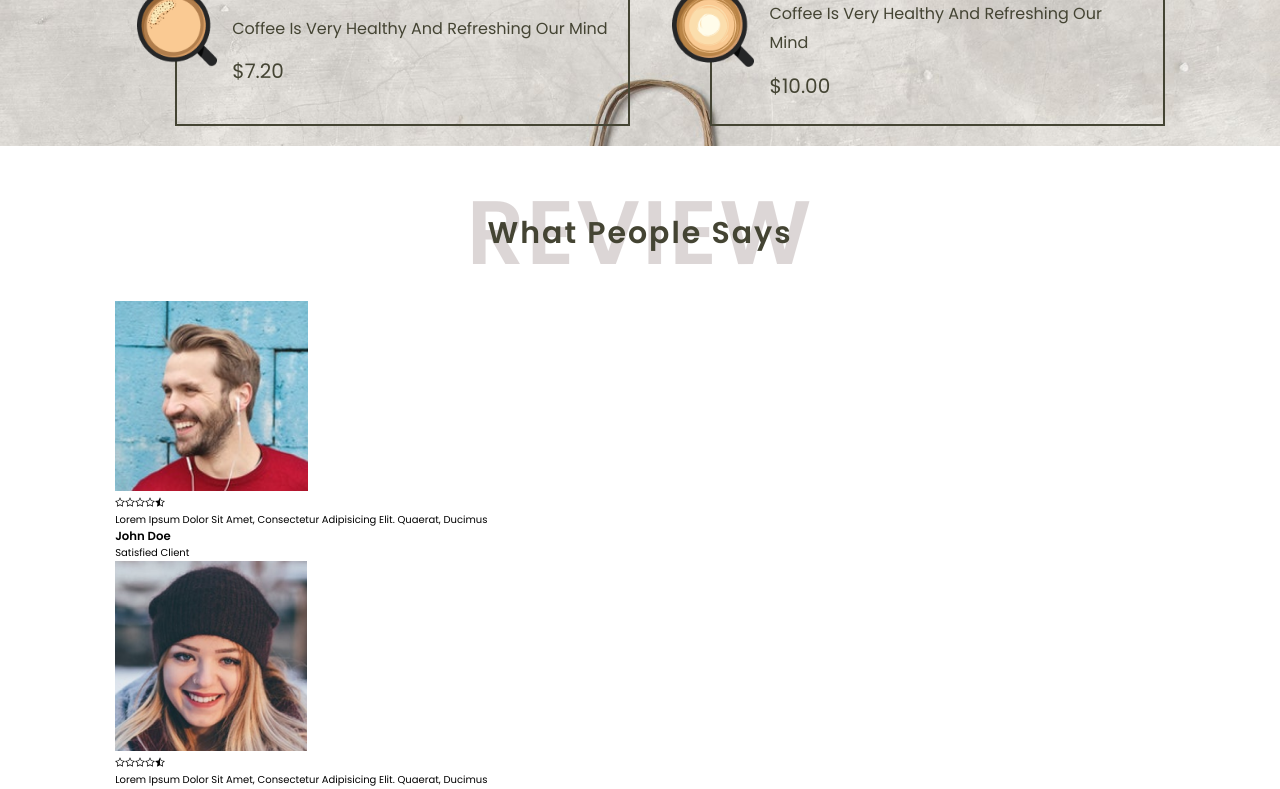
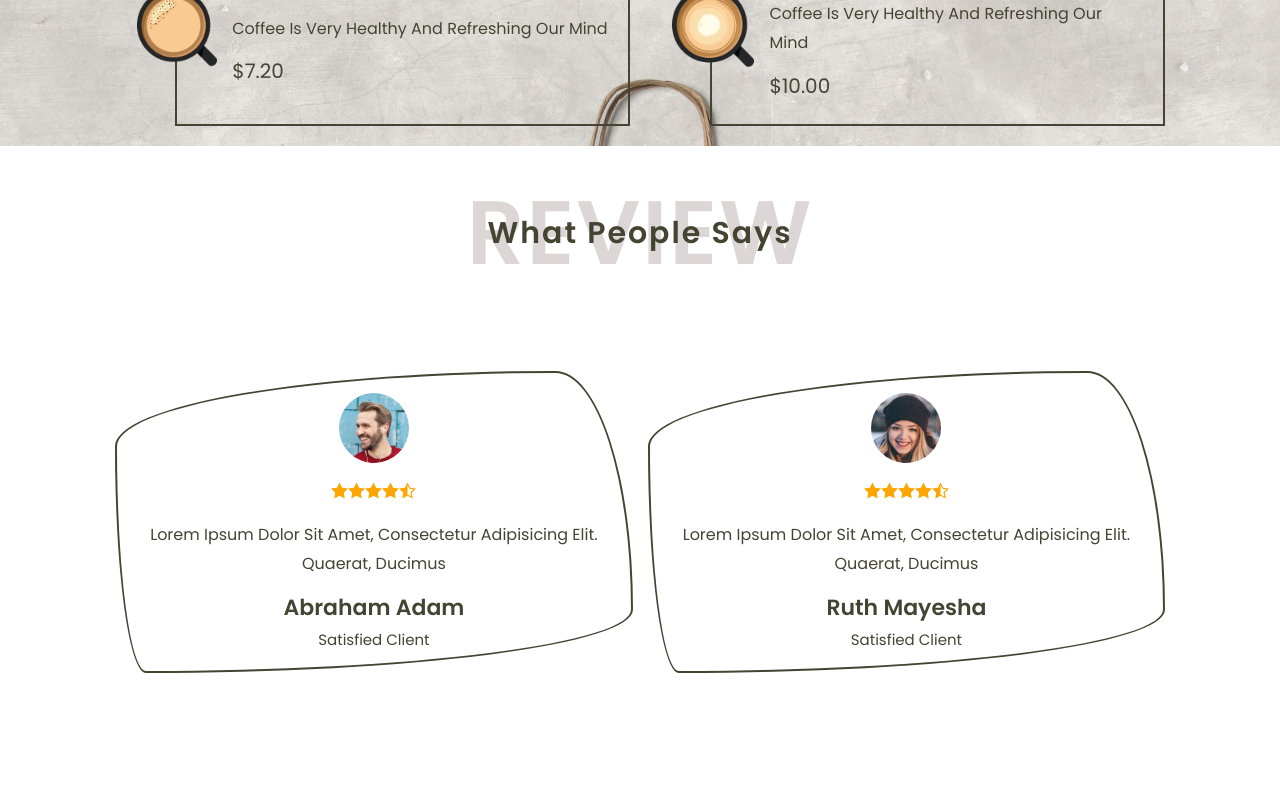
Before and after one commit to Raihanhn/Coffee_Shop, a React (Vite) app: page / in a window 1280 px wide. Shown: the part 2000-2789 px from the top of the page. After the commit the page ends 2763 px from the top, so only its background shows below. Built offline with nearby package versions, Linux system fonts and the light colour scheme.

Commit message:
13th commit

```diff
--- a/package.json
+++ b/package.json
@@ -11,7 +11,8 @@
   "dependencies": {
     "react": "^18.2.0",
     "react-dom": "^18.2.0",
-    "react-icons": "^4.7.1"
+    "react-icons": "^4.7.1",
+    "swiper": "^8.4.5"
   },
   "devDependencies": {
     "@types/react": "^18.0.26",
--- a/src/App.css
+++ b/src/App.css
@@ -305,9 +305,52 @@ section{
 
 
 
-/* --------------------------------REVIEW START-------------------------------- */
 
 
+/* --------------------------------REVIEW START-------------------------------- */
+.review .review-slider{
+  padding: 7rem 0;
+}
+
+.review .review-slider .box{
+  border: var(--border);
+  border-radius: 85% 15% 94% 6% / 25% 79% 21% 75% ;
+  text-align: center;
+  position: relative;
+  z-index: 0;
+  padding: 2rem;
+}
+
+.review .review-slider .box img{
+  height: 7rem;
+  width: 7rem;
+  border-radius: 50%;
+  margin-bottom: .7rem;
+}
+
+.review .review-slider .box .stars{
+  padding: .5rem 0;
+  font-size: 1.7rem;
+  color: orange;
+}
+
+.review .review-slider .box p{
+  font-size: 1.6rem;
+  color: var(--main-color);
+  padding: 1rem 0;
+  line-height: 1.8;
+}
+
+.review .review-slider .box h3{
+  font-size: 2.2rem;
+  color: var(--main-color);
+  line-height: 1.8;
+}
+
+.review .review-slider .box span{
+  font-size: 1.5rem;
+  color: var(--main-color);
+}
 
 
 
--- a/src/components/Review.jsx
+++ b/src/components/Review.jsx
@@ -1,8 +1,10 @@
 import React from 'react'
 import { useState } from 'react'
-import { ImStarEmpty } from 'react-icons/im';
+import { ImStarFull } from 'react-icons/im';
 import { ImStarHalf } from 'react-icons/im';
 import reviews from "./reviews.js"
+import { Swiper, SwiperSlide } from 'swiper/react';
+import 'swiper/css';
 
 const Review = () => {
   const [datas, setDatas] = useState(reviews);
@@ -12,33 +14,79 @@ const Review = () => {
         <section className="review" id="review">
             <h1 className='heading'>review <span>what people says</span></h1>
 
-            <div className="swiper review-slider">
-              <div className="swiper-wrapper">
+            <Swiper
+
+            spaceBetween={15}
+            breakpoints={{
+           1200: {
+            slidesPerView: 2,
+            padding: '2rem',
+            type: 'loop',
+            rewind: true,
+            keyboard: 'global',
+           },
+           991: {
+            slidesPerView: 2,
+            padding: '2rem',
+            type: 'loop',
+            rewind: true,
+            keyboard: 'global',
+           },
+           768: {
+            slidesPerView: 2,
+            padding: '2rem',
+            type: 'loop',
+            rewind: true,
+            keyboard: 'global',
+           },
+           500: {
+            slidesPerView: 1,
+            padding: '2rem',
+            type: 'loop',
+            rewind: true,
+            keyboard: 'global',
+           },
+           425: {
+            slidesPerView: 1,
+            padding: '2rem',
+            type: 'loop',
+            rewind: true,
+            keyboard: 'global',
+          },
+         }}  >
+
+
+
+
 
               {datas.map((value) =>{
                 const {id, title, desc, name, image} = value;
 
                 return (
                   <>
+                       <SwiperSlide>
+                       <div className="review-slider">
                     <div className="box" key={id}>
                       <img src={image} alt="" />
                       <div className="stars">
-                        <ImStarEmpty/>
-                        <ImStarEmpty/>
-                        <ImStarEmpty/>
-                        <ImStarEmpty/>
+                        <ImStarFull/>
+                        <ImStarFull/>
+                        <ImStarFull/>
+                        <ImStarFull/>
                         <ImStarHalf/>
                       </div>
                       <p>{desc}</p>
                       <h3>{name}</h3>
                       <span>{title} </span>
                     </div>
+                    </div>
+                    </SwiperSlide>
                   </>
                 )
               })}
 
-              </div>
-            </div>
+
+            </Swiper>
 
 
         </section>
--- a/src/components/reviews.js
+++ b/src/components/reviews.js
@@ -8,28 +8,28 @@ const reviews = [
     {
         id:1,
         desc:"Lorem ipsum dolor sit amet, consectetur adipisicing elit. Quaerat, ducimus ",
-        name:"john doe",
+        name:"Abraham Adam",
         title:"satisfied client",
         image:img1
     },
     {
         id:2,
         desc:"Lorem ipsum dolor sit amet, consectetur adipisicing elit. Quaerat, ducimus ",
-        name:"john doe",
+        name:"Ruth mayesha",
         title:"satisfied client",
         image:img2
     },
     {
         id:3,
         desc:"Lorem ipsum dolor sit amet, consectetur adipisicing elit. Quaerat, ducimus ",
-        name:"john doe",
+        name:"Endarson lit",
         title:"satisfied client",
         image:img3
     },
     {
         id:4,
         desc:"Lorem ipsum dolor sit amet, consectetur adipisicing elit. Quaerat, ducimus ",
-        name:"john doe",
+        name:"Enzy Rio",
         title:"satisfied client",
         image:img4
     }
```
Also changed, not shown: 1 other file (tests, documents, lock files or other folders).
